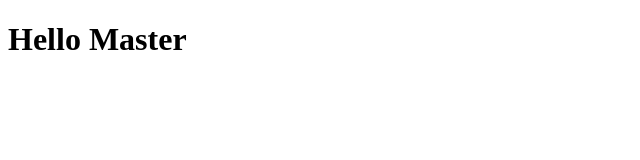
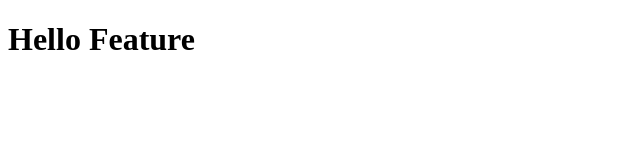
Before and after one commit to Vaa5/TemporaryRepo, a plain HTML site: page index.html in a window 1280 px wide. Shown: the full height of the page, 0-640 px from the left. Drawn offline with Linux system fonts and the light colour scheme.

Commit message:
Init Feature Branch

```diff
--- a/index.html
+++ b/index.html
@@ -4,6 +4,6 @@
 
 </head>
 <body>
-    <h1>Hello Master</h1>
+    <h1>Hello Feature</h1>
 </body>
 </html>
```
